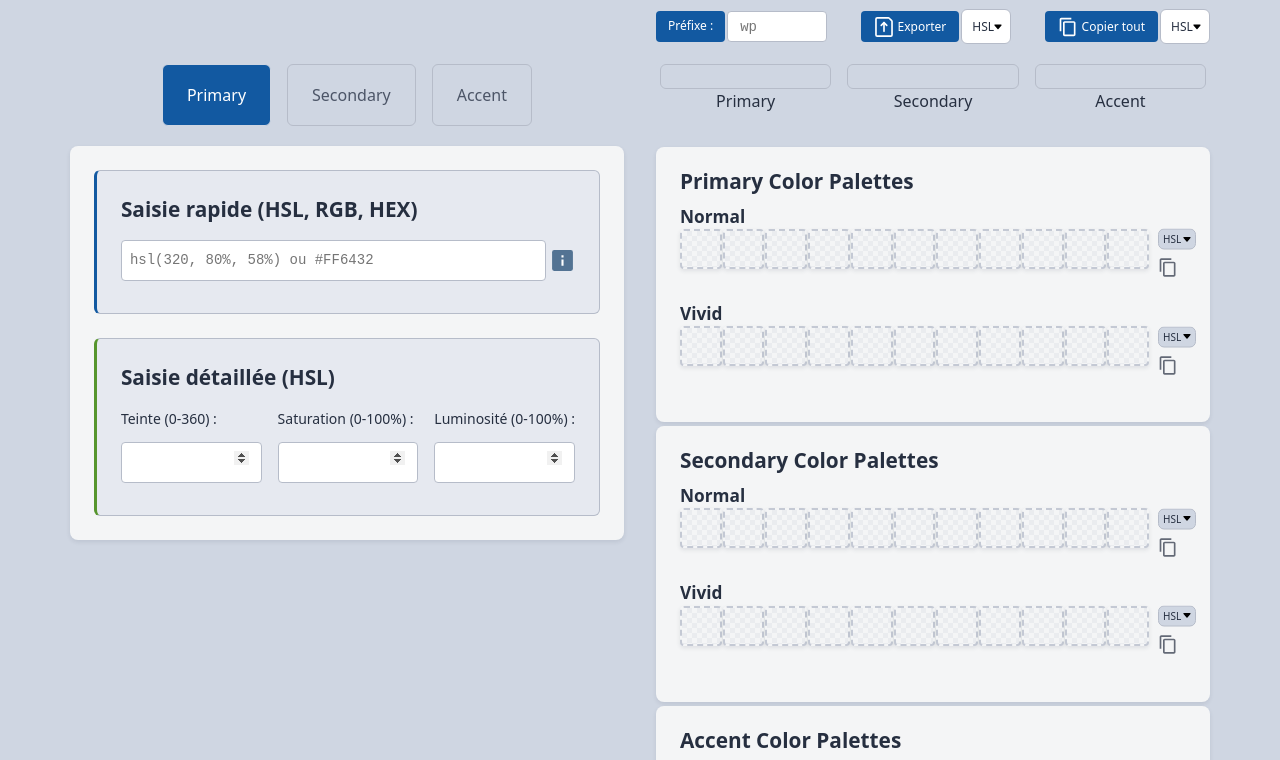
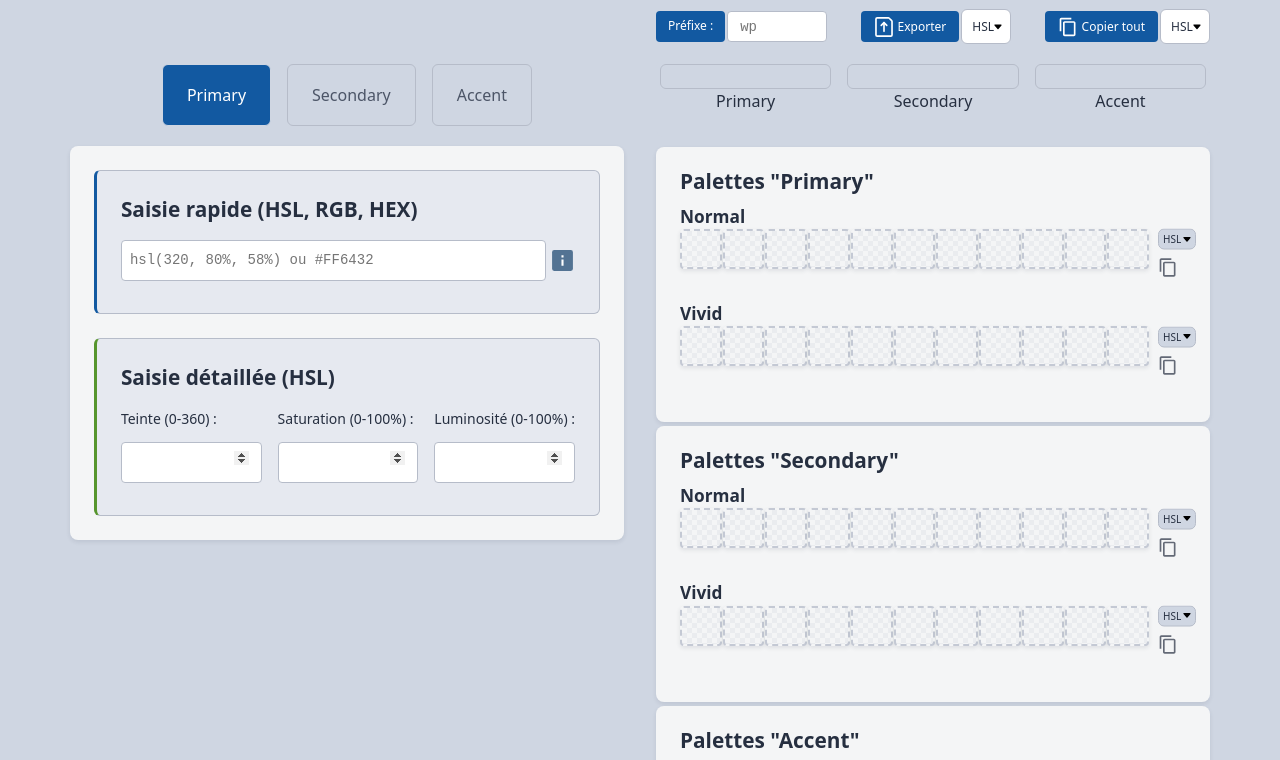
Before and after one commit to SylvieCanongia/color-manager, a website with bundled scripts: page index.html in a window 1280 px wide. Shown: the part 127-887 px from the top of the page. Built offline with nearby package versions, Linux system fonts and the light colour scheme.

Commit message:
🌐 i18n: standardize French labels for color palettes
- Change 'Primary Color Palettes' to 'Palettes Primary'
- Change 'Secondary Color Palettes' to 'Palettes Secondary'
- Change 'Accent Color Palettes' to 'Palettes Accent'
- Keep technical terms in English for consistency with CSS variables

```diff
--- a/index.html
+++ b/index.html
@@ -269,7 +269,7 @@
           <div class="all-palettes">
             <!-- Primary Palettes -->
             <div class="palette-section">
-              <h2>Primary Color Palettes</h2>
+              <h2>Palettes "Primary"</h2>
               <div class="palettes">
                 <section class="palette-container">
                   <h3>Normal</h3>
@@ -314,7 +314,7 @@
 
             <!-- Secondary Palettes -->
             <div class="palette-section">
-              <h2>Secondary Color Palettes</h2>
+              <h2>Palettes "Secondary"</h2>
               <div class="palettes">
                 <section class="palette-container">
                   <h3>Normal</h3>
@@ -359,7 +359,7 @@
 
             <!-- Accent Palettes -->
             <div class="palette-section">
-              <h2>Accent Color Palettes</h2>
+              <h2>Palettes "Accent"</h2>
               <div class="palettes">
                 <section class="palette-container">
                   <h3>Normal</h3>
```
